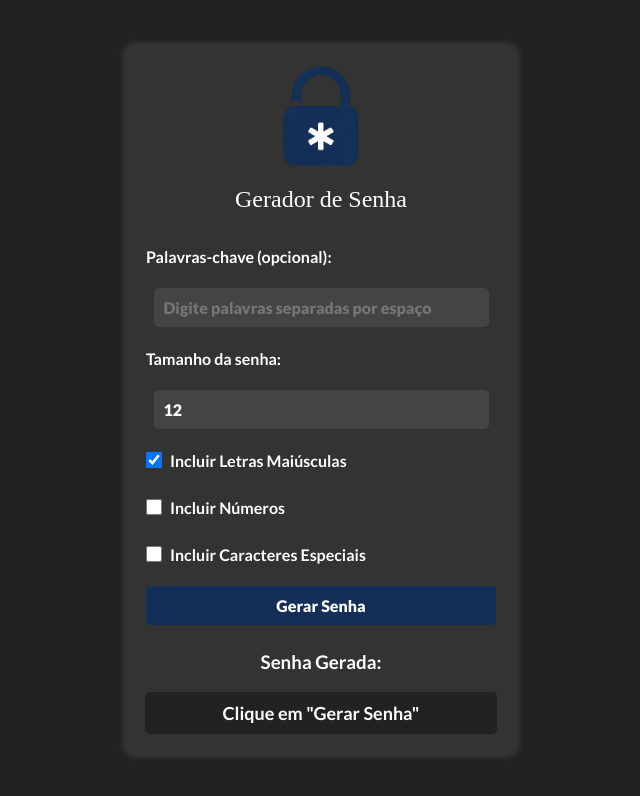
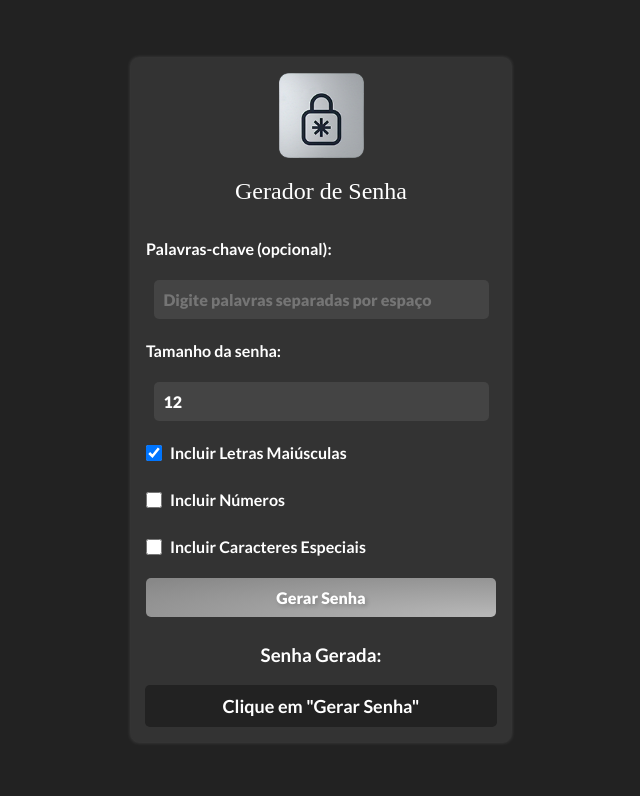
Before and after one commit to AllvesMatteus/Gerador-de-senha, a plain HTML site: page index.html in a window 1280 px wide. Shown: the whole page, without its empty margins (319-959 px from the left). Drawn offline with Linux system fonts and the light colour scheme; a web font is replaced by a local one.

Commit message:
Atualização do CSS

```diff
--- a/custom/styles.css
+++ b/custom/styles.css
@@ -108,21 +108,25 @@ h2 {
 }
 
 .lock-logo {
-    width: 100px;
-    height: 100px;
+    width: 85px;
+    height: 85px;
     margin: 0 auto;
 }
 
 .container {
     background: #333;
-    padding: 20px;
+    padding: 15px;
     border-radius: 8px;
-    box-shadow: 0px 0px 10px rgba(255, 255, 255, 0.2);
+    box-shadow: 0px 0px 4px rgba(255, 255, 255, 0.2);
     text-align: center;
     width: 350px;
     display: flex;
     flex-direction: column;
     align-items: center;
+}
+
+input{
+    margin-top: -100px;
 }
 
 input,
@@ -144,9 +148,10 @@ input {
 }
 
 button {
-    background: #132F57;
+    background: radial-gradient(at bottom right, #b6b6b6 5%, #888888 95%);
     color: white;
     cursor: pointer;
+    text-shadow: 2px 2px 4px rgba(0, 0, 0, 0.2);
 }
 
 button:hover {
@@ -160,6 +165,7 @@ button:hover {
     word-break: break-all;
     border-radius: 5px;
     width: 95%;
+    cursor: pointer;
 }
 
 #baseWords,
--- a/index.html
+++ b/index.html
@@ -11,7 +11,7 @@
 <body>
 
     <div class="container">
-        <img src="img/lock-logo2.png" alt="Ícone de Cadeado" class="lock-logo">
+        <img src="img/lock-logo3-mini.png" alt="Ícone de Cadeado" class="lock-logo">
         <h2>Gerador de Senha</h2>
 
         <label for="baseWords">Palavras-chave (opcional):</label>
```
Also changed, not shown: img/lock-logo3-mini.png (added), img/lock-logo3.png (added), js/script.js (line endings or trailing spaces).
